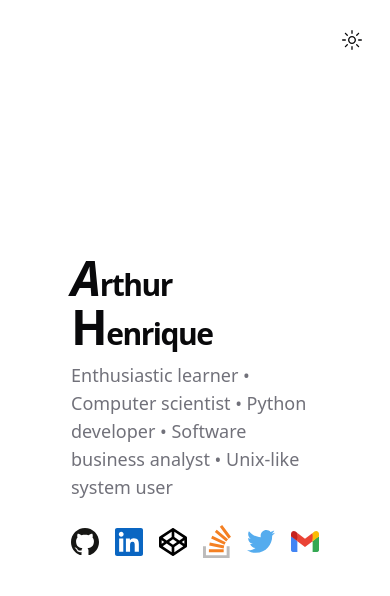
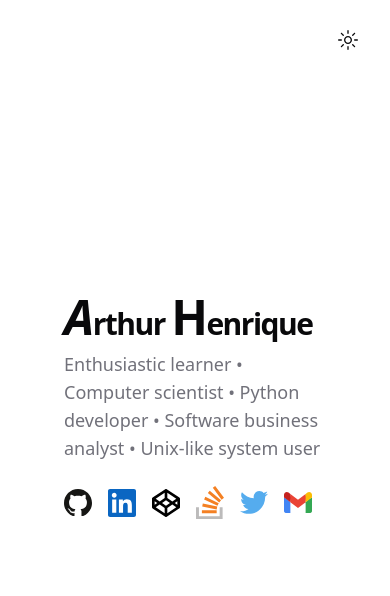
Before and after one commit to artu-hnrq/showcase, a Next.js app: page / in a window 390 px wide. Shown: the top 596 px of the page. Built offline with nearby package versions, Linux system fonts and the light colour scheme.

Commit message:
fix: fine-tune theme transition animation

```diff
--- a/app/globals.css
+++ b/app/globals.css
@@ -109,4 +109,8 @@
   body {
     @apply bg-background text-foreground;
   }
+
+  svg * {
+    transition: fill .5s ease 250ms;
+  }
 }
--- a/app/page.tsx
+++ b/app/page.tsx
@@ -2,7 +2,7 @@ import { Headline } from "@/components/core/headline"
 
 export default function Home() {
   return (
-    <main className="flex min-h-screen flex-col items-center justify-center p-24">
+    <main className="flex min-h-screen flex-col items-center justify-center p-12 md:p-24">
 
       <Headline />
 
--- a/components/core/headline.tsx
+++ b/components/core/headline.tsx
@@ -25,7 +25,7 @@ export function Headline({ className, ...props }: React.HTMLAttributes<HTMLDivEl
                 animate={{ x: 0, opacity: 1 }}
                 transition={{ delay: 0.5, duration: 1 }}
             >
-                <PageHeaderDescription>
+                <PageHeaderDescription className="transition ease-linear duration-500">
                     Enthusiastic learner • Computer scientist • Python developer • Software business analyst • Unix-like system user
                 </PageHeaderDescription>
             </motion.div>
--- a/components/core/social.tsx
+++ b/components/core/social.tsx
@@ -5,7 +5,6 @@ import React from "react"
 
 import { type IconName } from '@/components/icons'
 import { ThemedIcon } from "@/components/theme/icon"
-import { cn } from "@/lib/utils"
 
 
 export function SocialmediaLinks({ icons }: { icons: Array<IconName> }) {
@@ -23,19 +22,8 @@ export function SocialmediaLinks({ icons }: { icons: Array<IconName> }) {
                         transition={{ delay: 1 + i * 0.2 }}
                         key={i}
                     >
-                        <motion.div
-                            whileHover={{
-                                y: -5,
-                                scale: 1.2
-                            }}
-                        >
-                            <ThemedIcon
-                                name={name}
-                                className={cn(
-                                    "w-7 md:w-8",
-                                    "text-muted-foreground"
-                                )}
-                            />
+                        <motion.div whileHover={{ y: -5, scale: 1.2 }}>
+                            <ThemedIcon name={name} />
                         </motion.div>
                     </motion.button>
                 )
--- a/components/icon.tsx
+++ b/components/icon.tsx
@@ -1,7 +1,7 @@
-import Icons from './icons'
+import Icons, {type IconName} from './icons'
 
 export interface IconProps extends React.SVGProps<SVGSVGElement> {
-    name: keyof typeof Icons
+    name: IconName
 }
 
 export function Icon({ name, ...props }: IconProps) {
--- a/components/theme/icon.tsx
+++ b/components/theme/icon.tsx
@@ -1,13 +1,34 @@
-import { Icon, IconProps } from "@/components/icon"
+'use client'
+
+import { useEffect, useState } from "react"
 import { useTheme } from "@/hooks/theme"
 
+import { Icon, IconProps } from "@/components/icon"
 
-export function ThemedIcon(props: IconProps) {
-    const { isDefaultTheme } = useTheme()
-    const fill =
-        isDefaultTheme
-            ? undefined
-            : 'currentColor'
+import { cn } from "@/lib/utils"
 
-    return <Icon {...props} fill={fill} />
+
+export function ThemedIcon({ className, ...props }: IconProps) {
+
+    const { theme, isDefaultTheme } = useTheme()
+    const [fill, setFill] = useState<string | undefined>()
+
+    useEffect(() => {
+        setFill(isDefaultTheme ? undefined : "currentColor")
+    }, [theme])
+
+    return (
+        <div className={cn("transition-all delay-300 duration-1000")}>
+            <Icon
+                {...props}
+                fill={fill}
+                className={cn(
+                    "w-7 md:w-8",
+                    "text-muted-foreground",
+                    "transition-colors delay-300",
+                    className,
+                )}
+            />
+        </div>
+    )
 }
--- a/components/theme/toggle.tsx
+++ b/components/theme/toggle.tsx
@@ -1,6 +1,5 @@
 "use client"
 
-import { useEffect, useState } from "react"
 import { motion, useAnimate } from "framer-motion"
 
 import { MoonIcon, SunIcon, MixIcon } from "@radix-ui/react-icons"
@@ -9,21 +8,10 @@ import { Button } from "@/components/ui/button"
 import { cn } from "@/lib/utils"
 import { useTheme } from "@/hooks/theme"
 
+
 export function ThemeToggle({ className, ...props }: React.HTMLAttributes<HTMLButtonElement>) {
-    const { index, theme, isDefaultTheme, cycleTheme } = useTheme()
+    const { index, cycleTheme } = useTheme()
     const [scope, animate] = useAnimate()
-    // const [mounted, setMounted] = useState(false)
-
-    // // useEffect only runs on the client, so now we can safely show the UI
-    // useEffect(() => {
-    //     setMounted(true)
-    // }, [])
-
-    // if (!mounted) {
-    //     return null
-    // }
-
-    console.log(index)
 
     const Icon = [
         SunIcon,
@@ -32,7 +20,7 @@ export function ThemeToggle({ className, ...props }: React.HTMLAttributes<HTMLBu
     ][index]
 
     return (
-        <div className={cn("fixed top-5 right-5", className)}>
+        <div className={cn("absolute top-5 right-5", className)}>
             {/* <p className="fixed inset-4">{theme} | {index} {isDefaultTheme ? "| default" : ""}</p> */}
             < Button
                 id="theme-toggle"
@@ -42,7 +30,7 @@ export function ThemeToggle({ className, ...props }: React.HTMLAttributes<HTMLBu
                 onClick={() => {
                     cycleTheme()
                     animate(scope.current, {
-                        opacity: [0, 0.25, 0.65, 1, 1, 0],
+                        opacity: [0, 0.25, 1, 1, 1, 0],
                         scale: [0, 10, 50, 100, 150, 0],
                         transition: {
                             duration: 2
@@ -56,8 +44,8 @@ export function ThemeToggle({ className, ...props }: React.HTMLAttributes<HTMLBu
             <motion.div
                 ref={scope}
                 className={cn(
-                    'w-10 h-10 absolute ',
-                    'z-[-1] rounded-full bg-background',
+                    'w-10 h-10 ',
+                    'rounded-full bg-background',
                 )}
             />
         </div >
```
Also changed, not shown: 1 other file (tests, documents, lock files or other folders).
